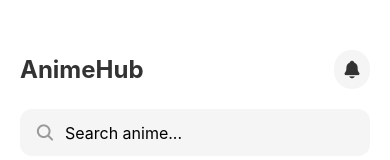
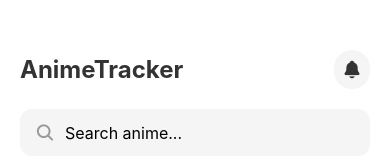
Before and after one commit to animeTrackerMobileCollecte/Mobile, a React Native app in the folder AnimeTracker/: screen /Home in a window 390 px wide. Shown: the top 160 px of the page. Built offline with nearby package versions, Linux system fonts and the light colour scheme.

Commit message:
homescreen pt2

```diff
--- a/AnimeTracker/src/screens/HomeScreen.js
+++ b/AnimeTracker/src/screens/HomeScreen.js
@@ -87,7 +87,7 @@
     <View style={styles.container}>
       {/* HEADER */}
       <View style={styles.header}>
-        <Text style={styles.headerTitle}>AnimeHub</Text>
+        <Text style={styles.headerTitle}>AnimeTracker</Text>
         <TouchableOpacity style={styles.iconBtn}>
            <Ionicons name="notifications" size={20} color="#333" />
         </TouchableOpacity>
```
Also changed, not shown: 1 other file (tests, documents, lock files or other folders).
